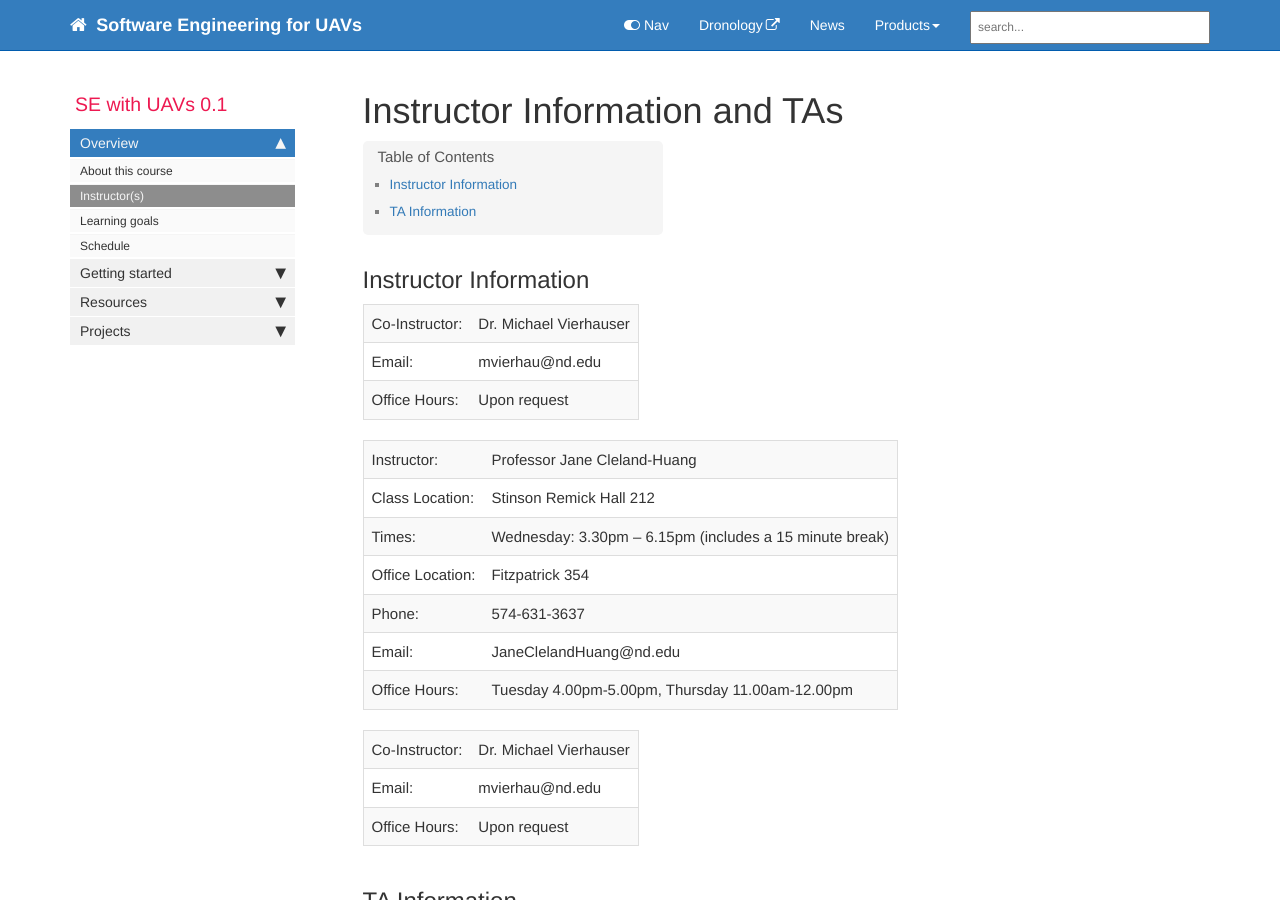
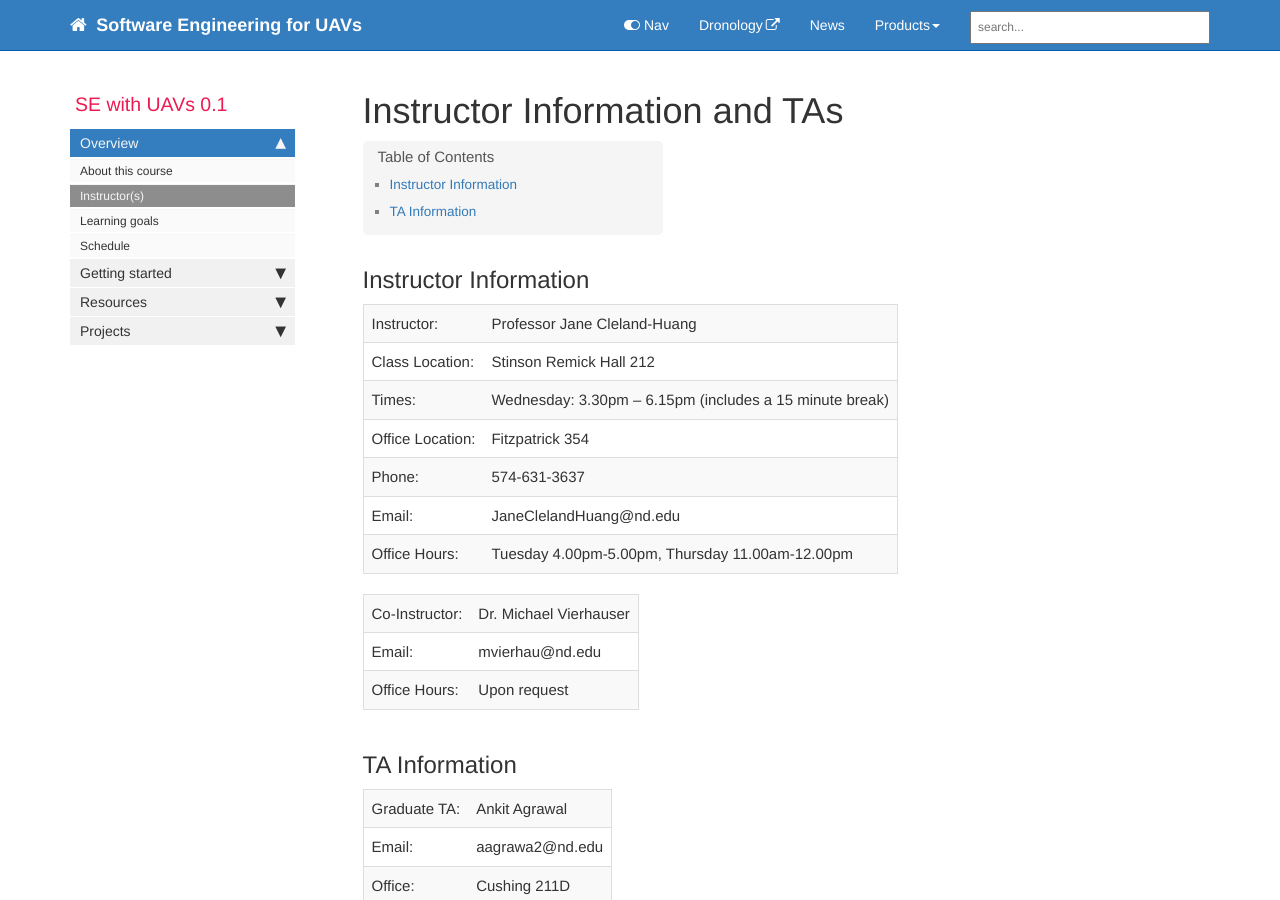
Before and after one commit to SAREC-Lab/sedrones, a Jekyll site: the page built from pages/mydoc/mydoc_instructor.md, in a window 1280 px wide and 900 px high. Built offline with Jekyll 4.4.1, drawn with Linux system fonts in a browser that asks for light colours; nearby versions of some CDN libraries; our own code applies the rules of GitHub Pages for plain Markdown files; comment, search, counter and statistics services are not loaded.

Commit message:
Update mydoc_instructor.md

```diff
--- a/pages/mydoc/mydoc_instructor.md
+++ b/pages/mydoc/mydoc_instructor.md
@@ -6,10 +6,6 @@ folder: mydoc
 ---
 
 ## Instructor Information
-
-|Co-Instructor: |Dr. Michael Vierhauser |
-|Email:		| mvierhau@nd.edu|
-|Office Hours: 	|	Upon request |
 
 |Instructor: |Professor Jane Cleland-Huang |
 |Class Location: | Stinson Remick Hall 212 |
```
